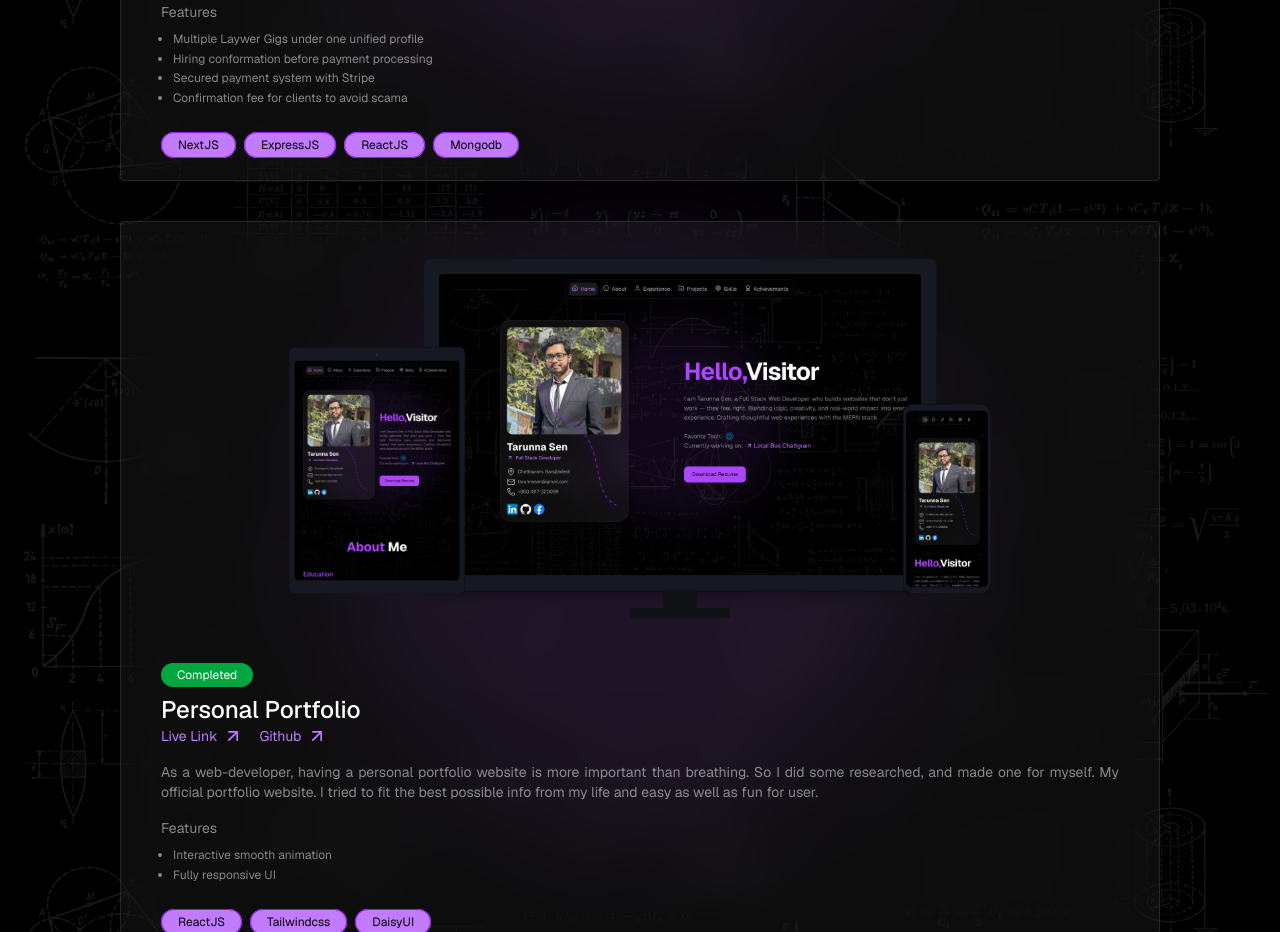
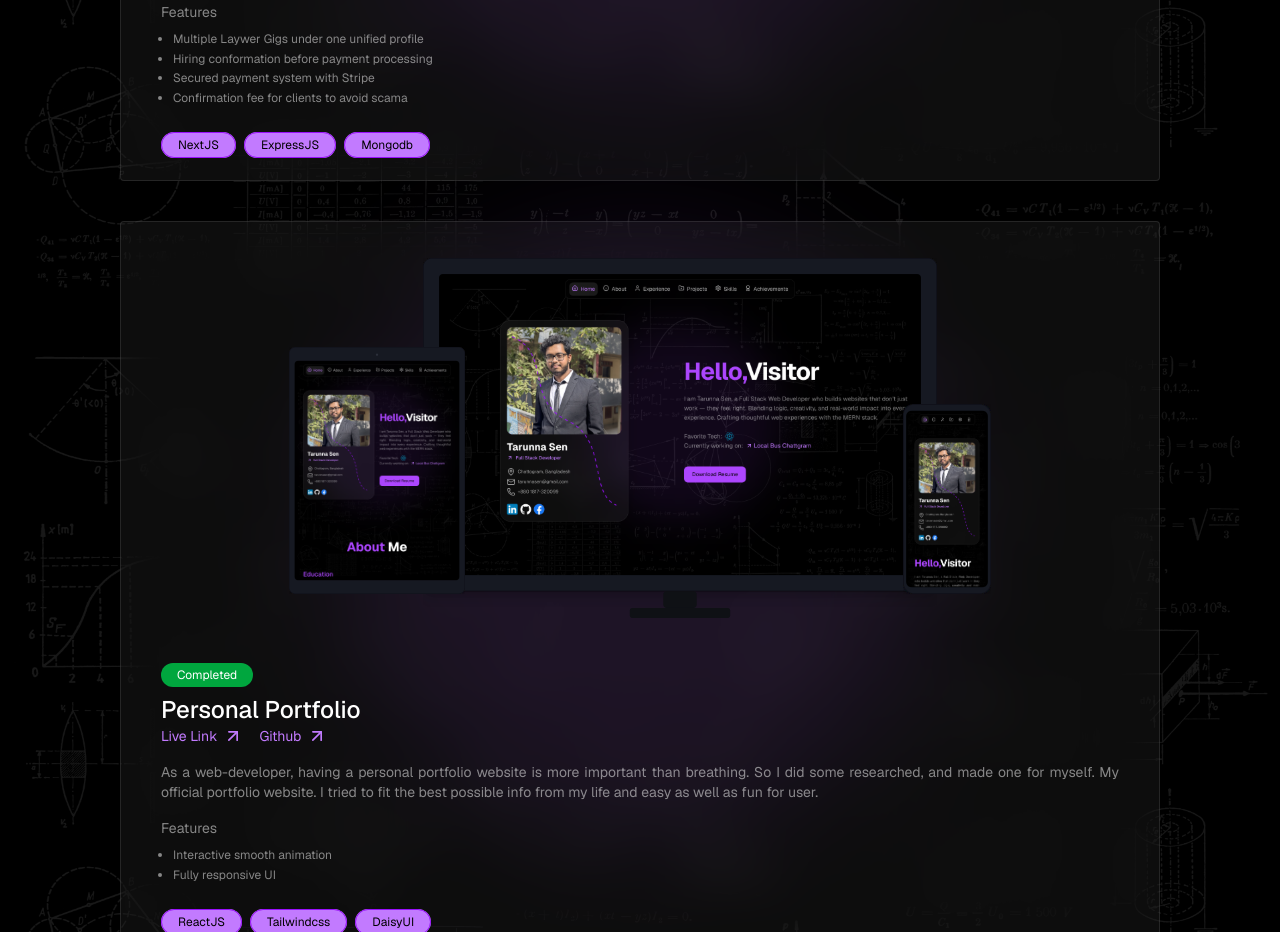
Before and after one commit to T4RUNN4/Tarunna-Portfolio, a React (Vite) app: page / in a window 1280 px wide. Shown: the part 3680-4612 px from the top of the page. Built offline with nearby package versions, Linux system fonts and the light colour scheme.

Commit message:
Improrved the copy of projects

```diff
--- a/src/sections/Projects.jsx
+++ b/src/sections/Projects.jsx
@@ -15,7 +15,7 @@ export default function Project() {
         "Legal Ease is a marketplace for lawyers and clients similar to Fiverr and upwork. Here lawyers can come and registed their profile as well as clients can browse and hire lawyer for their legal process. A one stop solution for both lawyer and clients",
       liveLink: "https://legal-ease-tarunna.vercel.app/",
       github: "https://github.com/T4RUNN4/Legal-Ease",
-      techs: ["NextJS", "ExpressJS", "ReactJS", "Mongodb"],
+      techs: ["NextJS", "ExpressJS", "Mongodb"],
       features: [
         "Multiple Laywer Gigs under one unified profile",
         "Hiring conformation before payment processing",
```
